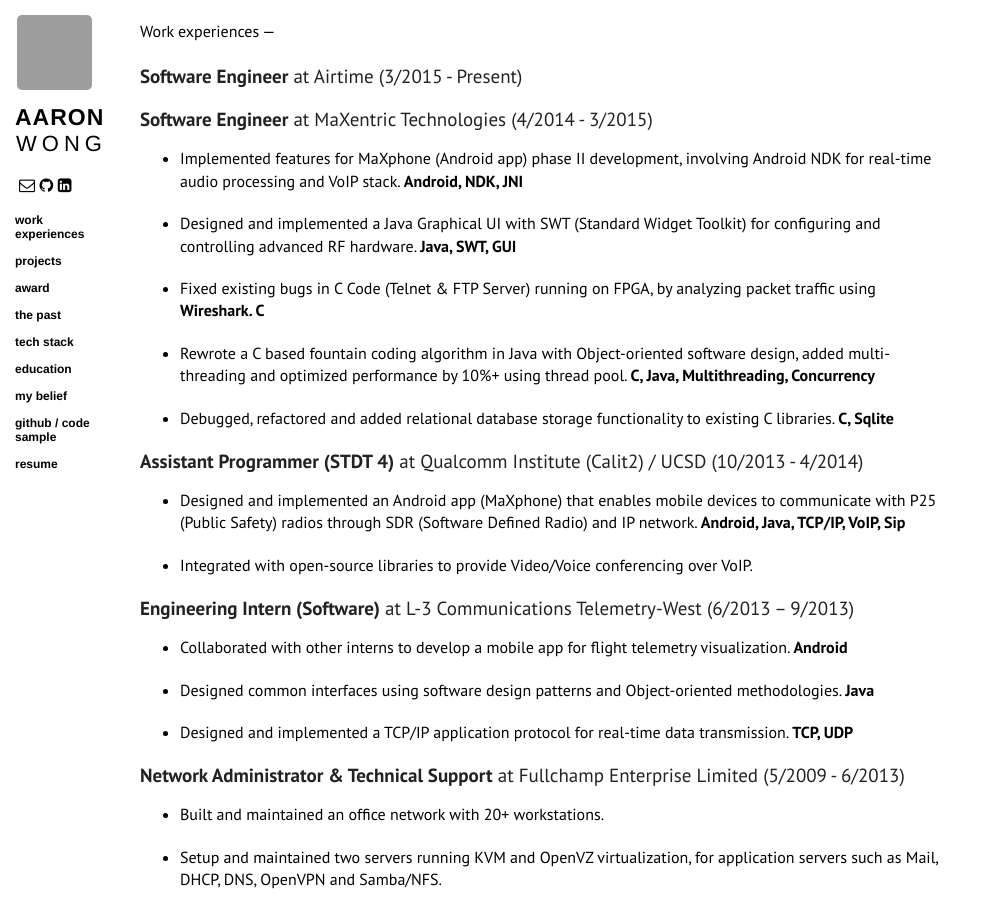
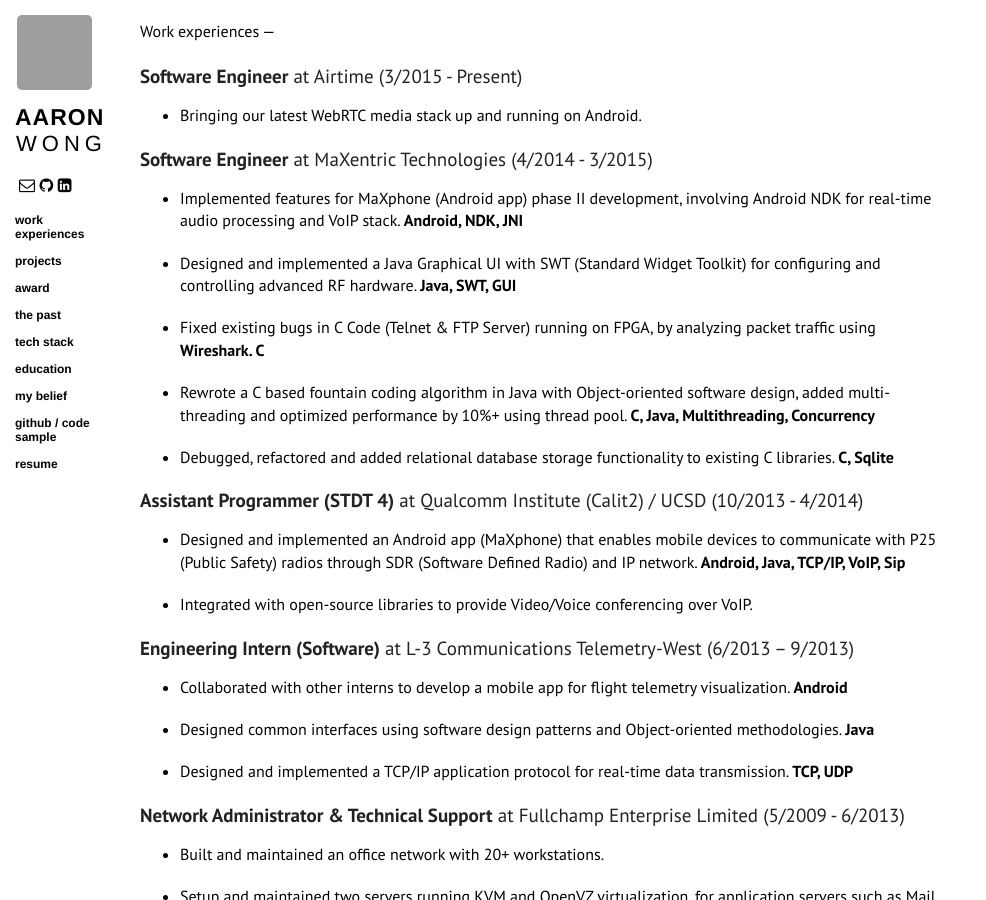
Before and after one commit to aaron112/aaron112.github.io, a Jekyll site: the page built from index.md, in a window 1280 px wide and 900 px high. Shown: the whole window, without its empty margins (0-986 px from the left). Built offline with Jekyll 4.4.1, drawn with Linux system fonts in a browser that asks for light colours; nearby versions of some CDN libraries; Markdown is read by kramdown in place of the engine named in the settings; grey boxes are pictures that could not be loaded.

Commit message:
Update index.md

```diff
--- a/index.md
+++ b/index.md
@@ -8,6 +8,7 @@ title: ""
 Work experiences
 ---
 ### **Software Engineer** at Airtime (3/2015 - Present)
+- Bringing our latest WebRTC media stack up and running on Android.
 
 ### **Software Engineer** at MaXentric Technologies (4/2014 - 3/2015)
 - Implemented features for MaXphone (Android app) phase II development, involving Android NDK for real-time audio processing and VoIP stack. **Android, NDK, JNI**
```
